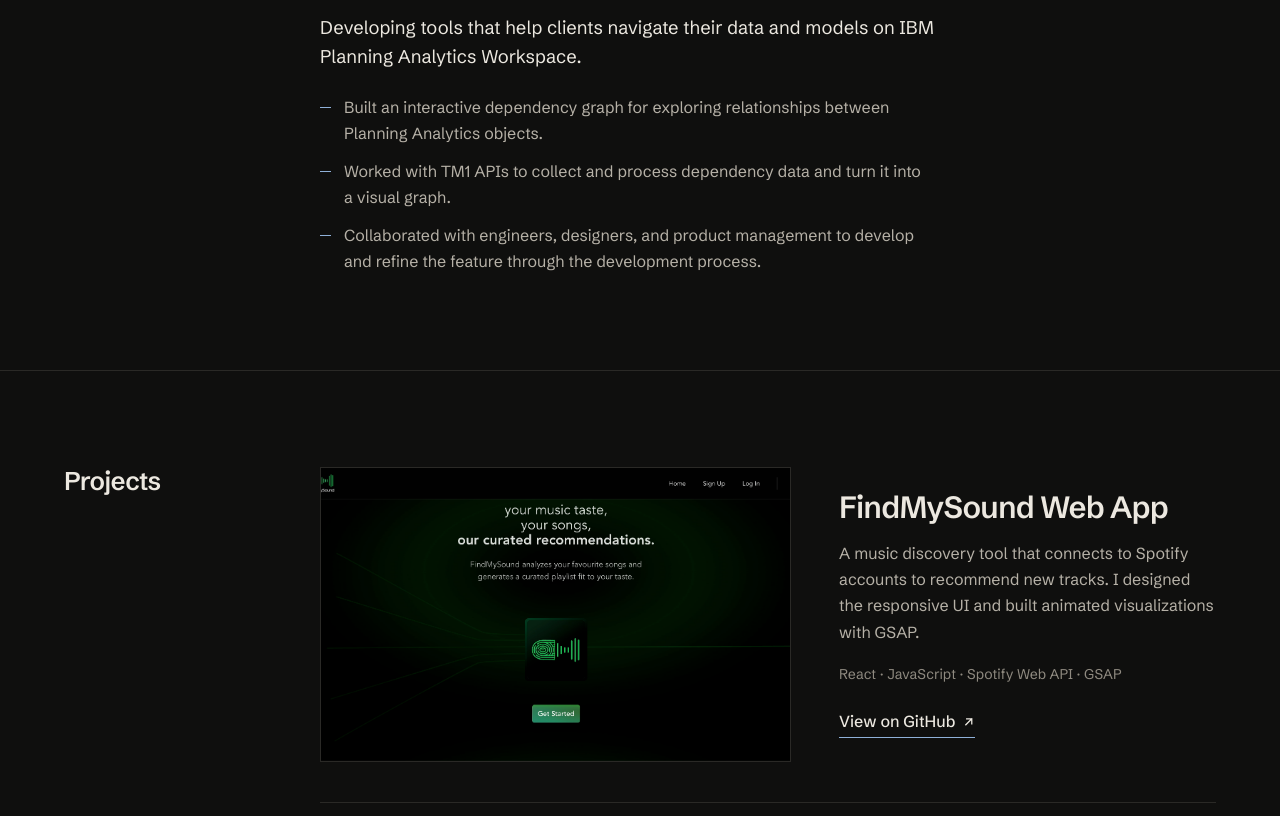
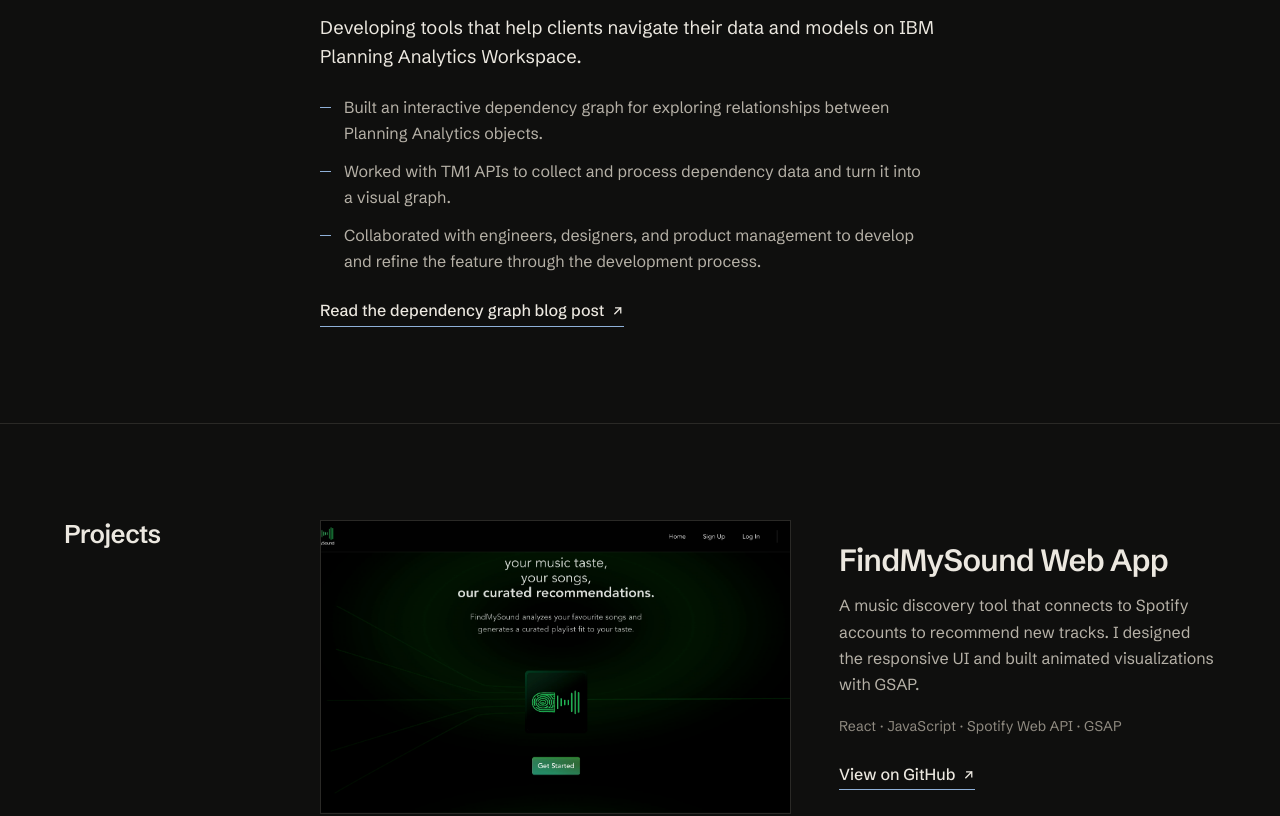
Before and after one commit to andrewpols/Portfolio, a React (Vite) app in the folder portfolio-frontend/: page /portfolio in a window 1280 px wide. Shown: the part 665-1481 px from the top of the page. Built offline with nearby package versions, Linux system fonts and the light colour scheme.

Commit message:
Add dep. graph blog post and update resume

```diff
--- a/portfolio-frontend/src/js/Experiences.jsx
+++ b/portfolio-frontend/src/js/Experiences.jsx
@@ -1,5 +1,6 @@
 import "../styles/work.css";
 import { experiences } from "./workData.js";
+import { ArrowUpRight } from "./Icons.jsx";
 
 export default function Experiences() {
     return (
@@ -17,6 +18,9 @@ export default function Experiences() {
                         <ul className="experience-highlights">
                             {e.highlights.map((h, j) => <li key={j}>{h}</li>)}
                         </ul>
+                        {e.link && (
+                            <a href={e.link} target="_blank" rel="noreferrer" className="project-link">{e.linkLabel}<ArrowUpRight /></a>
+                        )}
                     </article>
                 ))}
             </div>
--- a/portfolio-frontend/src/js/workData.js
+++ b/portfolio-frontend/src/js/workData.js
@@ -24,5 +24,7 @@ export const experiences = [
             "Worked with TM1 APIs to collect and process dependency data and turn it into a visual graph.",
             "Collaborated with engineers, designers, and product management to develop and refine the feature through the development process.",
         ],
+        link: "https://community.ibm.com/community/user/blogs/svetlana-pestsova/2026/10/21/see-how-your-model-fits-together-dependency-graph-now-available-for-modelers-in-planning-analytics-workbench",
+        linkLabel: "Read the dependency graph blog post",
     }
 ];
--- a/portfolio-frontend/vite.config.js
+++ b/portfolio-frontend/vite.config.js
@@ -22,6 +22,7 @@ function devApi(env) {
                 const out = {
                     status(code) { res.statusCode = code; return out },
                     setHeader(k, v) { res.setHeader(k, v) },
+                    end() { res.end() },
                     json(body) {
                         res.setHeader('Content-Type', 'application/json')
                         res.end(JSON.stringify(body))
```
Also changed, not shown: 1 other file (tests, documents, lock files or other folders).
